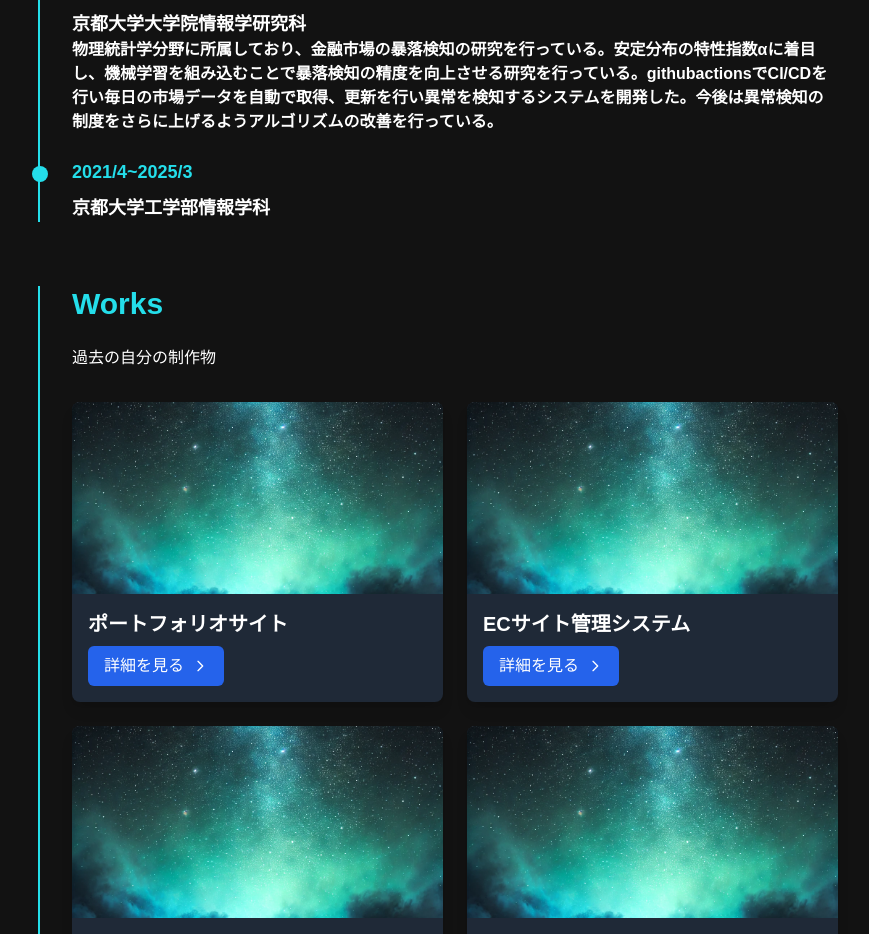
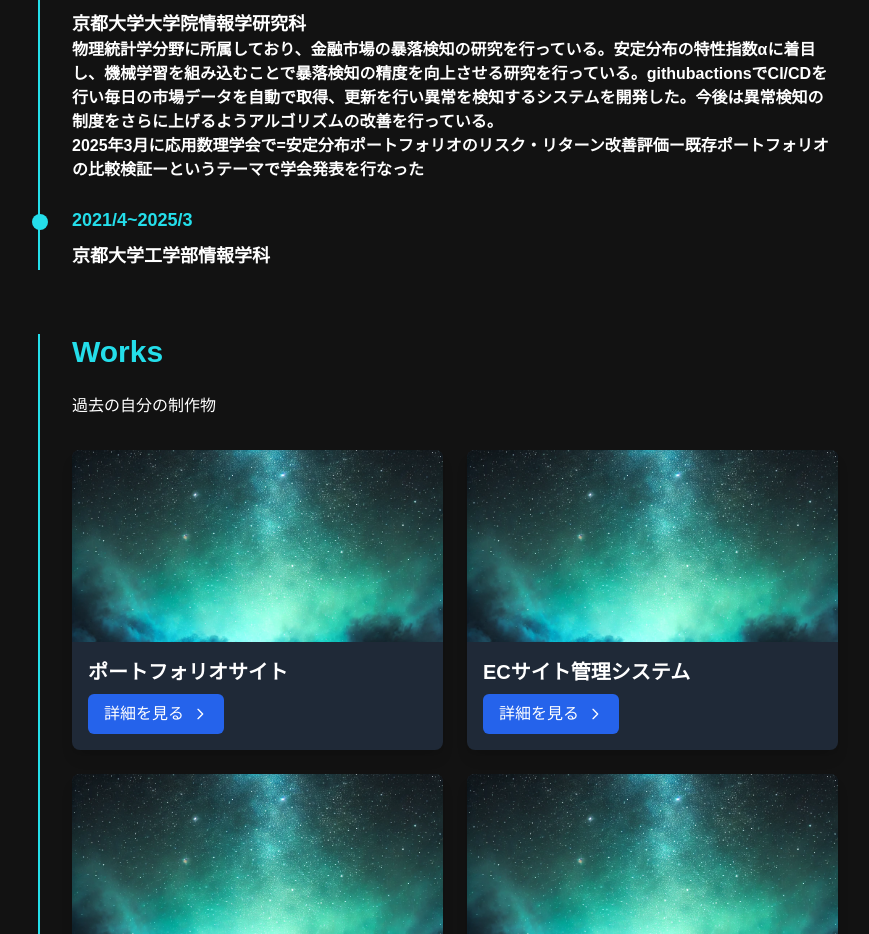
Before and after one commit to kimushun-65/Portfolio, a Next.js app in the folder frontend/: page / in a window 1280 px wide. Shown: the part 1621-2555 px from the top of the page, without its empty margins (202-1071 px from the left). Built offline with nearby package versions, Linux system fonts and the light colour scheme.

Commit message:
educationの変更

```diff
--- a/frontend/components/display/educationSection.tsx
+++ b/frontend/components/display/educationSection.tsx
@@ -9,6 +9,9 @@ export default function EducationSection() {
         </div>
         <p className='font-semibold'>
           物理統計学分野に所属しており、金融市場の暴落検知の研究を行っている。安定分布の特性指数αに着目し、機械学習を組み込むことで暴落検知の精度を向上させる研究を行っている。githubactionsでCI/CDを行い毎日の市場データを自動で取得、更新を行い異常を検知するシステムを開発した。今後は異常検知の制度をさらに上げるようアルゴリズムの改善を行っている。
+        </p>
+        <p className='font-semibold'>
+          2025年3月に応用数理学会で=安定分布ポートフォリオのリスク・リターン改善評価ー既存ポートフォリオの比較検証ーというテーマで学会発表を行なった
         </p>
       </div>
       <div className='timeline-item'>
```
